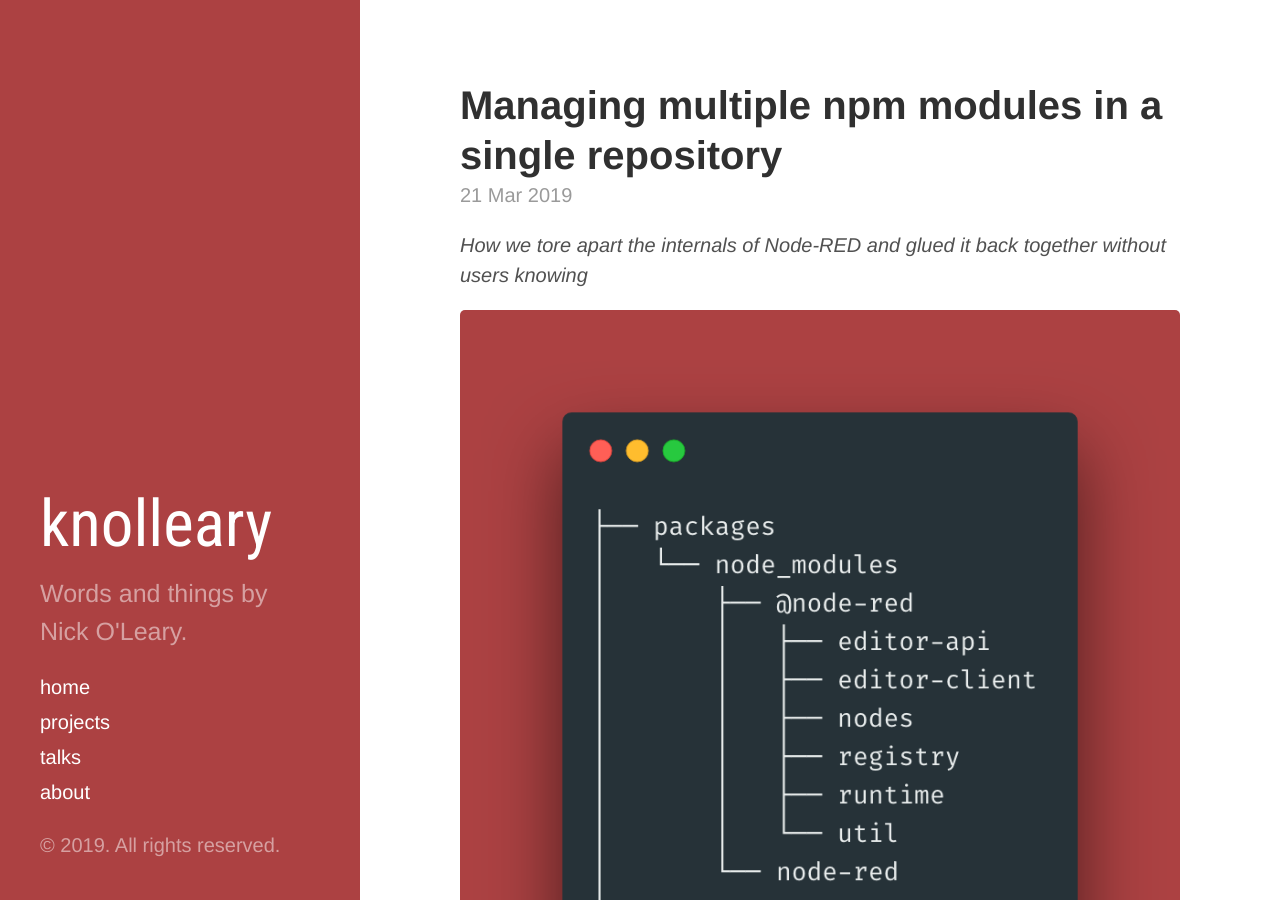
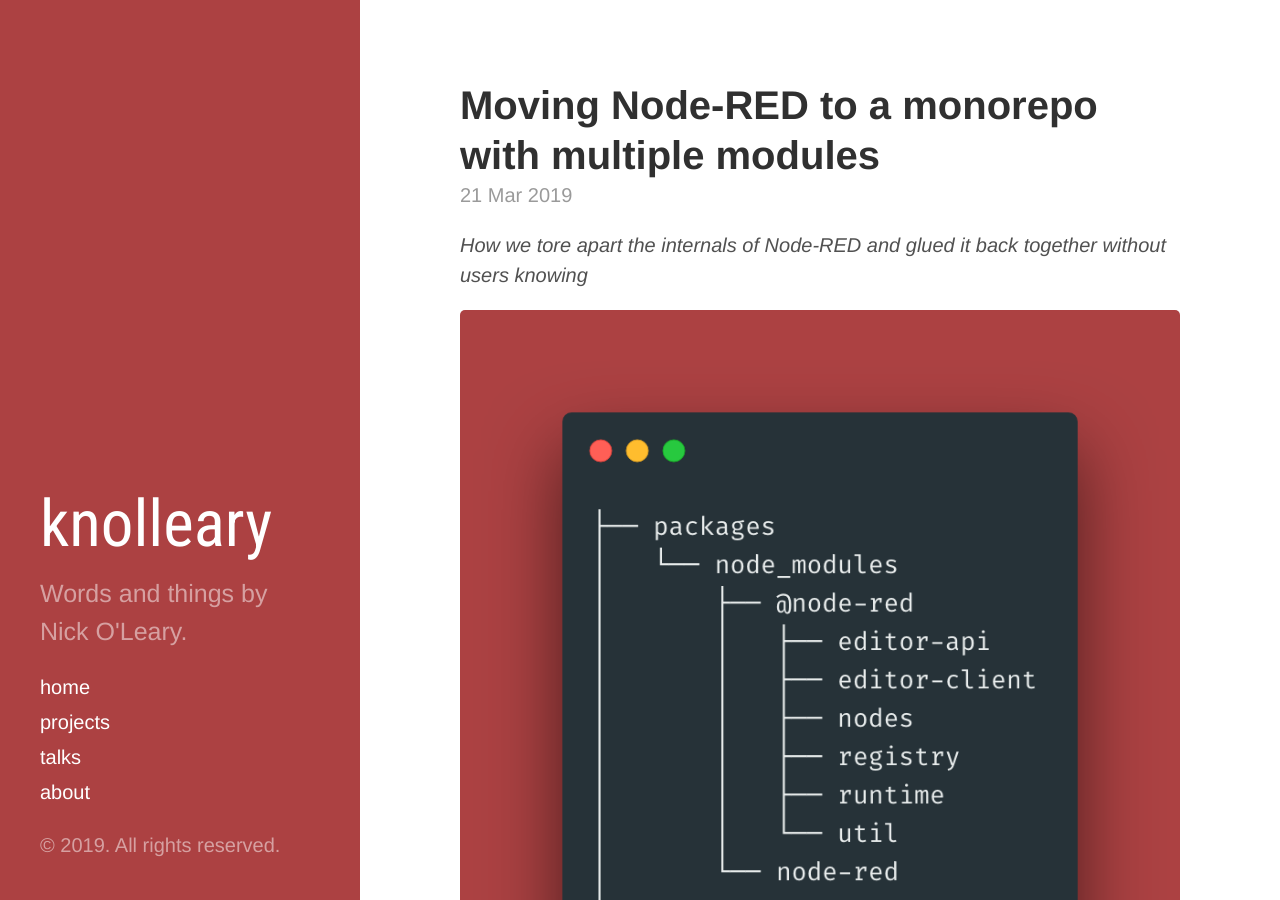
Before and after one commit to knolleary/knolleary.github.io, a Jekyll site: the page built from _posts/2019-03-21-moving-node-red-to-a-monorepo.md, in a window 1280 px wide and 900 px high. Built offline with Jekyll 4.4.1, drawn with Linux system fonts in a browser that asks for light colours.

Commit message:
Fix post title

```diff
--- a/_posts/2019-03-21-moving-node-red-to-a-monorepo.md
+++ b/_posts/2019-03-21-moving-node-red-to-a-monorepo.md
@@ -1,6 +1,6 @@
 ---
 layout: post
-title: Managing multiple npm modules in a single repository
+title: Moving Node-RED to a monorepo with multiple modules
 description: How we tore apart the internals of Node-RED and glued it back together without users knowing
 image: /blog/content/2019/03/packages.png
 ---
```
